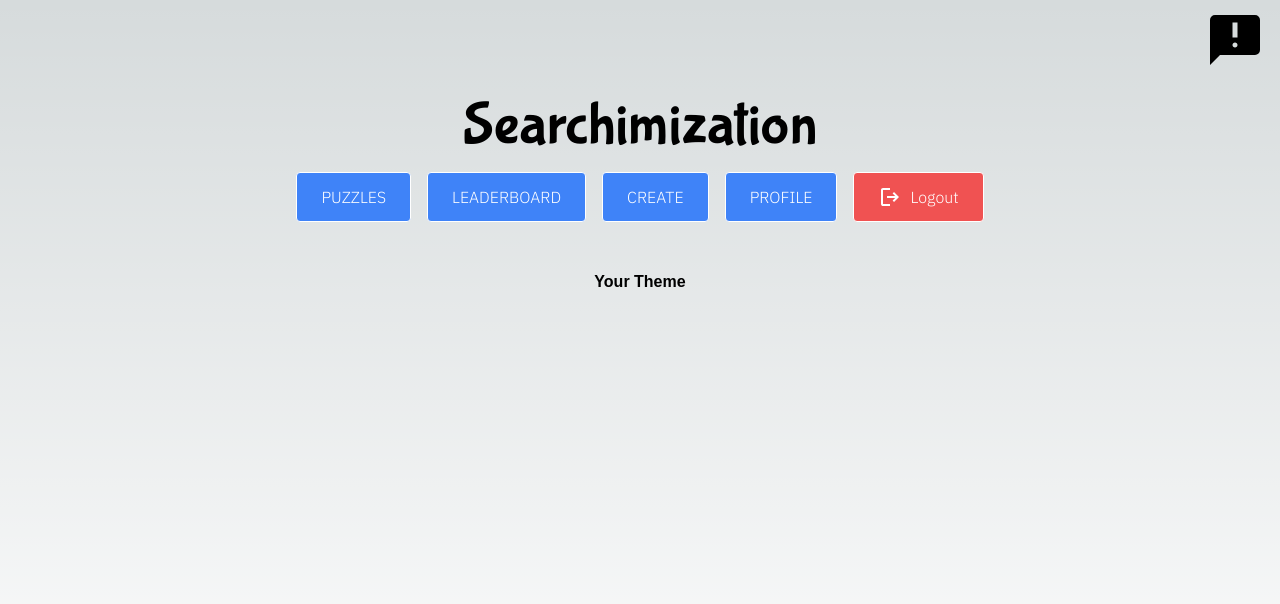
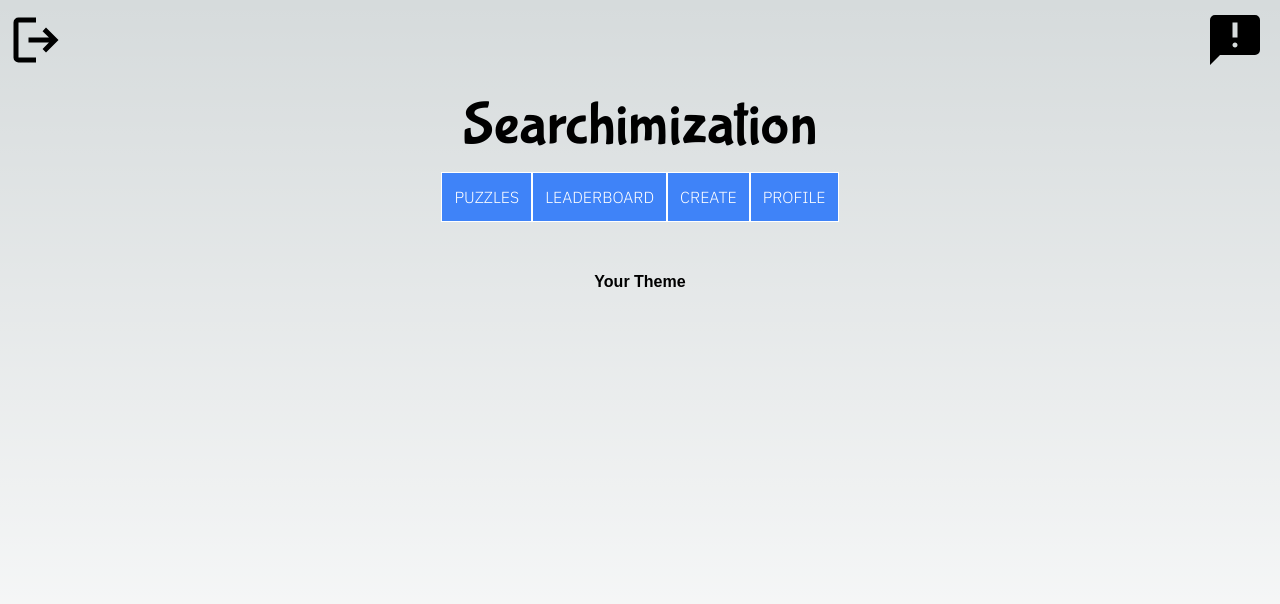
Before and after one commit to RyanGormican/Searchimization, a Next.js app: page /Play/1 in a window 1280 px wide. Shown: the top 604 px of the page. Built offline with nearby package versions, Linux system fonts and the light colour scheme; no server answers; the database is empty; sample sign-in values are in the browser's storage; some icons are missing; a web font is replaced by a local one.

Commit message:
Update Header.tsx
a

```diff
--- a/src/app/Header.tsx
+++ b/src/app/Header.tsx
@@ -6,7 +6,6 @@ import { auth, firestore } from './firebase';
 import { User } from 'firebase/auth';
 import { getDoc, updateDoc, doc } from 'firebase/firestore';
 import Feedback from './components/Feedback/Feedback';
-import { useRouter } from 'next/router';
 
 interface HeaderProps {
   currentUser: User | null;
@@ -14,14 +13,12 @@ interface HeaderProps {
 
 const Header: React.FC<HeaderProps> = ({ currentUser }) => {
   const [isModalOpen, setIsModalOpen] = useState(false);
-  const router = useRouter();
 
   const handleLogout = async () => {
-    console.log('Logout button clicked');
     try {
-      const firebaseUser = auth.currentUser;
-      if (firebaseUser) {
-        const userId = firebaseUser.uid;
+      const currentUser = auth.currentUser;
+      if (currentUser) {
+        const userId = currentUser.uid;
         const userDocRef = doc(firestore, 'users', userId);
 
         // Get the document snapshot
@@ -54,19 +51,11 @@ const Header: React.FC<HeaderProps> = ({ currentUser }) => {
 
           localStorage.removeItem('searchimization');
           await signOut(auth);
-          router.push('/Home');
-        } else {
-          // If user document doesn't exist, still sign out
-          await signOut(auth);
-          router.push('/Home');
+          window.location.href = '/Home';
         }
-      } else {
-        // If no user is signed in, redirect to home
-        router.push('/Home');
       }
     } catch (error) {
       console.error('Error handling logout:', error);
-      alert('An error occurred during logout. Please try again.');
     }
   };
 
@@ -77,16 +66,16 @@ const Header: React.FC<HeaderProps> = ({ currentUser }) => {
   return (
     <header className="flex justify-between items-center p-12 flex-col">
       <Link href="/Home">
-        <div className="text-6xl font-bold mb-4 title cursor-pointer">Searchimization</div>
+        <div className="text-6xl font-bold mb-4 title">Searchimization</div>
       </Link>
-      <div className="links flex space-x-4 mb-4">
-        <a href="https://www.linkedin.com/in/ryangormican/" target="_blank" rel="noopener noreferrer">
+      <div className="links">
+        <a href="https://www.linkedin.com/in/ryangormican/">
           <Icon icon="mdi:linkedin" color="#0e76a8" width="60" />
         </a>
-        <a href="https://github.com/RyanGormican/Searchimization" target="_blank" rel="noopener noreferrer">
+        <a href="https://github.com/RyanGormican/Searchimization">
           <Icon icon="mdi:github" color="#e8eaea" width="60" />
         </a>
-        <a href="https://ryangormicanportfoliohub.vercel.app/" target="_blank" rel="noopener noreferrer">
+        <a href="https://ryangormicanportfoliohub.vercel.app/">
           <Icon icon="teenyicons:computer-outline" color="#199c35" width="60" />
         </a>
         <div className="cursor-pointer" onClick={toggleFeedbackModal}>
@@ -94,30 +83,31 @@ const Header: React.FC<HeaderProps> = ({ currentUser }) => {
         </div>
       </div>
 
-      <div className="flex space-x-4">
-        <Link href="/Puzzles">
-          <button className="py-3 px-6 bg-blue-500 text-white border border-white rounded">PUZZLES</button>
-        </Link>
-        <Link href="/Leaderboard">
-          <button className="py-3 px-6 bg-blue-500 text-white border border-white rounded">LEADERBOARD</button>
-        </Link>
+      <div className="flex">
+        <div>
+          <Link href="/Puzzles">
+            <button className="py-3 px-3 bg-blue-500 text-white border border-white">PUZZLES</button>
+          </Link>
+        </div>
+        <div>
+          <Link href="/Leaderboard">
+            <button className="py-3 px-3 bg-blue-500 text-white border border-white">LEADERBOARD</button>
+          </Link>
+        </div>
         {currentUser && (
-          <>
+          <div>
             <Link href="/Create">
-              <button className="py-3 px-6 bg-blue-500 text-white border border-white rounded">CREATE</button>
+              <button className="py-3 px-3 bg-blue-500 text-white border border-white">CREATE</button>
             </Link>
             <Link href="/Profile">
-              <button className="py-3 px-6 bg-blue-500 text-white border border-white rounded">PROFILE</button>
+              <button className="py-3 px-3 bg-blue-500 text-white border border-white">PROFILE</button>
             </Link>
-            <button
-              onClick={handleLogout}
-              aria-label="Logout"
-              className="py-3 px-6 bg-red-500 text-white border border-white rounded flex items-center"
-            >
-              <Icon icon="material-symbols:logout" height="24" width="24" />
-              <span className="ml-2">Logout</span>
-            </button>
-          </>
+            <div className="logout">
+              <button onClick={handleLogout} aria-label="Logout">
+                <Icon icon="material-symbols:logout" height="60" />
+              </button>
+            </div>
+          </div>
         )}
       </div>
 
```
